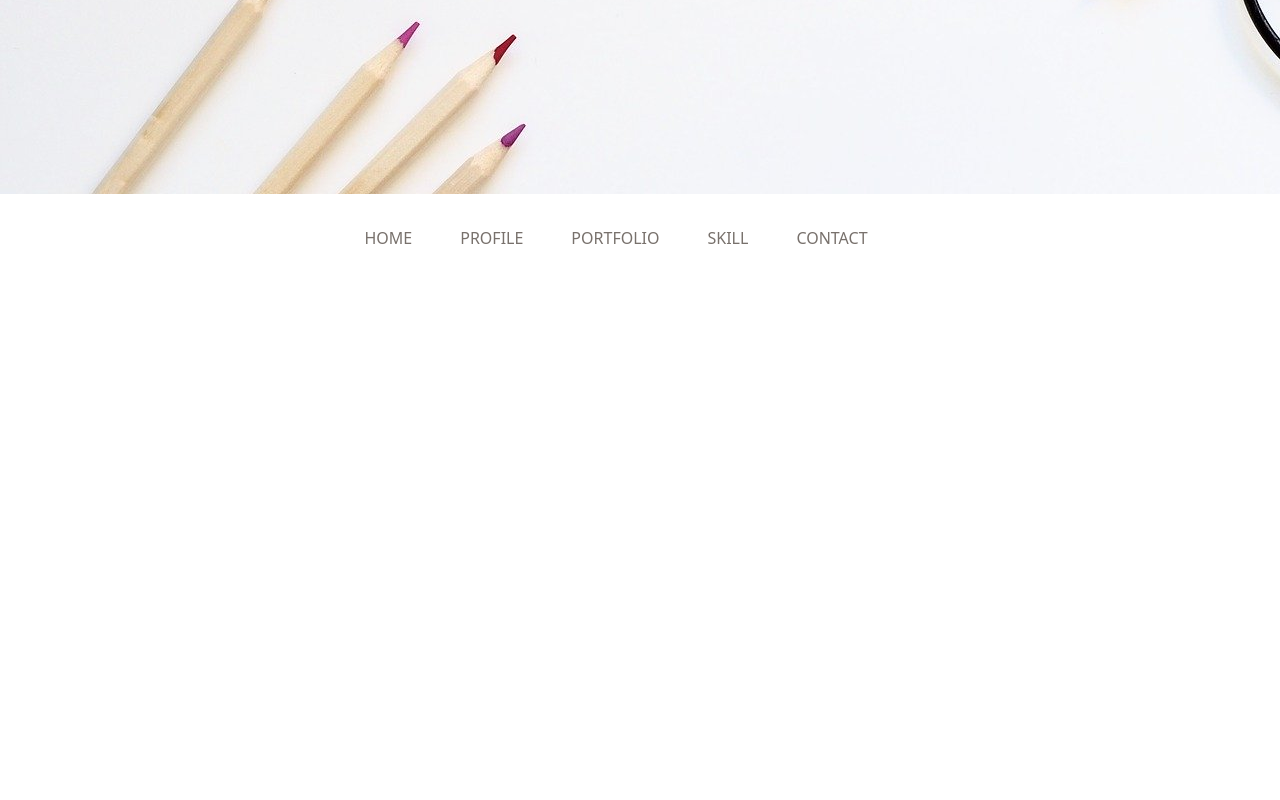
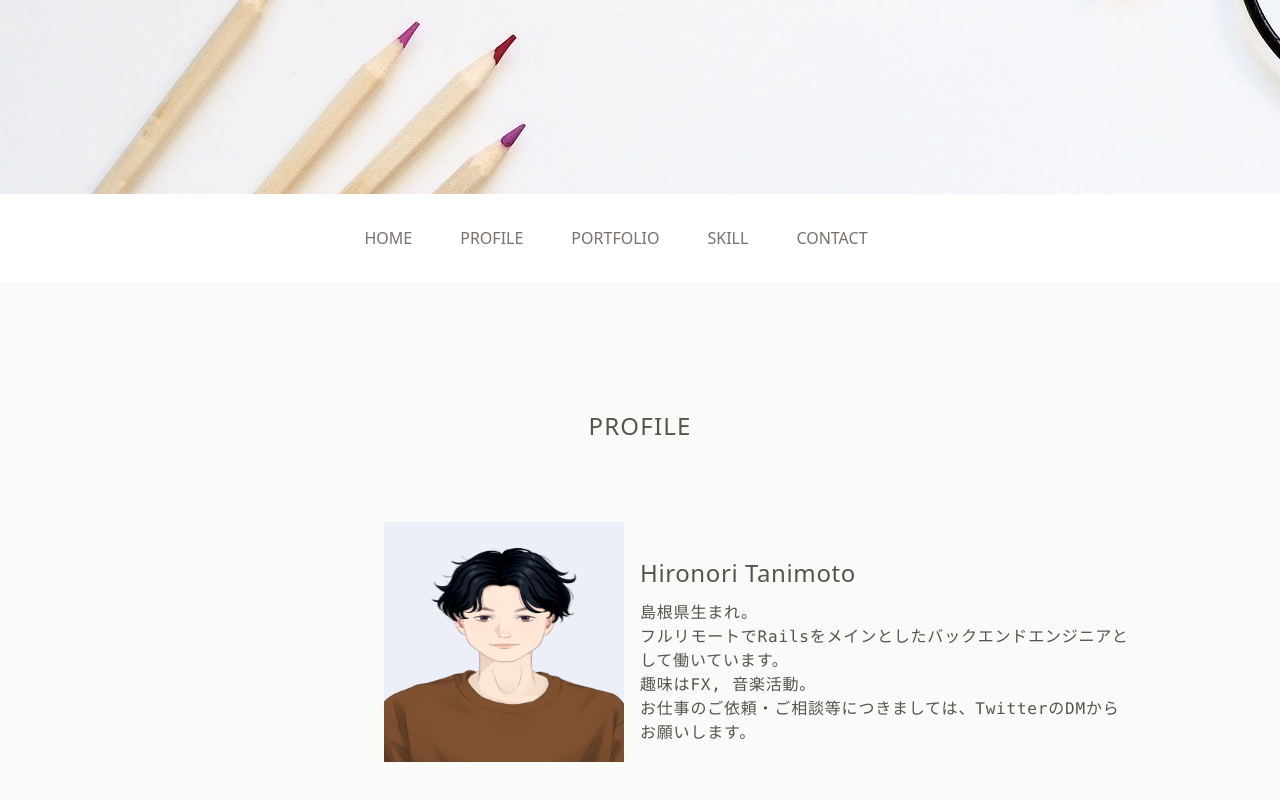
Before and after one commit to hiro-engineer4/portfolio-site, a Next.js app: page / in a window 1280 px wide. Shown: the part 606-1406 px from the top of the page. Before the commit the page ends 888 px from the top, so only its background shows below. Built offline with nearby package versions, Linux system fonts and the light colour scheme.

Commit message:
Profileコンポーネントの追加

```diff
--- a/components/Navigation/index.jsx
+++ b/components/Navigation/index.jsx
@@ -6,26 +6,26 @@ export const Navigation = () => {
       <ul className="flex justify-center items-center py-8">
         <li className="hidden md:block md:mr-12">
           <Link href="/">
-            <a className="text-stone-500 hover:text-pink-300">HOME</a>
+            <a className="text-stone-500 hover:text-indigo-300">HOME</a>
           </Link>
         </li>
         <li className="mr-4 md:mr-12">
-          <a className="text-stone-500 hover:text-pink-300" href="#profile">
+          <a className="text-stone-500 hover:text-indigo-300" href="#profile">
             PROFILE
           </a>
         </li>
         <li className="mr-4 md:mr-12">
-          <a className="text-stone-500 hover:text-pink-300" href="#portfolio">
+          <a className="text-stone-500 hover:text-indigo-300" href="#portfolio">
             PORTFOLIO
           </a>
         </li>
         <li className="mr-4 md:mr-12">
-          <a className="text-stone-500 hover:text-pink-300" href="#skill">
+          <a className="text-stone-500 hover:text-indigo-300" href="#skill">
             SKILL
           </a>
         </li>
         <li className="mr-4 md:mr-12">
-          <a className="text-stone-500 hover:text-pink-300" href="#contact">
+          <a className="text-stone-500 hover:text-indigo-300" href="#contact">
             CONTACT
           </a>
         </li>
--- /dev/null
+++ b/components/Profile/index.jsx
@@ -0,0 +1,35 @@
+import Image from "next/image";
+
+export const Profile = () => {
+  return (
+    <div className="py-32 px-4 text-stone-600 bg-stone-50">
+      <h1 className="mb-20 text-2xl tracking-wider text-center">PROFILE</h1>
+      <div className="md:flex md:px-32">
+        <div className="mb-3 text-center md:pr-4 md:w-1/2 md:text-right">
+          <Image src="/me.jpg" width={240} height={240} alt="profileImage" />
+        </div>
+
+        <div className="flex flex-col justify-center md:w-1/2">
+          <h2 className="mb-3 text-2xl tracking-wide">Hironori Tanimoto</h2>
+          <p className="font-mono tracking-wider leading-6">
+            島根県生まれ。
+            <br />
+            フルリモートでRailsをメインとしたバックエンドエンジニアとして働いています。
+            <br />
+            趣味はFX, 音楽活動。
+            <br />
+            お仕事のご依頼・ご相談等につきましては、Twitterの
+            <a
+              href="https://twitter.com/CocoaEngineer"
+              target="_blank"
+              rel="noreferrer"
+            >
+              DM
+            </a>
+            からお願いします。
+          </p>
+        </div>
+      </div>
+    </div>
+  );
+};
--- a/pages/index.jsx
+++ b/pages/index.jsx
@@ -1,11 +1,17 @@
 import { Hero } from "components/Hero";
 import { Navigation } from "components/Navigation";
+import { Profile } from "components/Profile";
 
 export default function Home() {
   return (
     <>
       <Hero />
       <Navigation />
+      <main>
+        <section id="profile">
+          <Profile />
+        </section>
+      </main>
     </>
   );
 }
```
Also changed, not shown: public/me.jpg (added).
